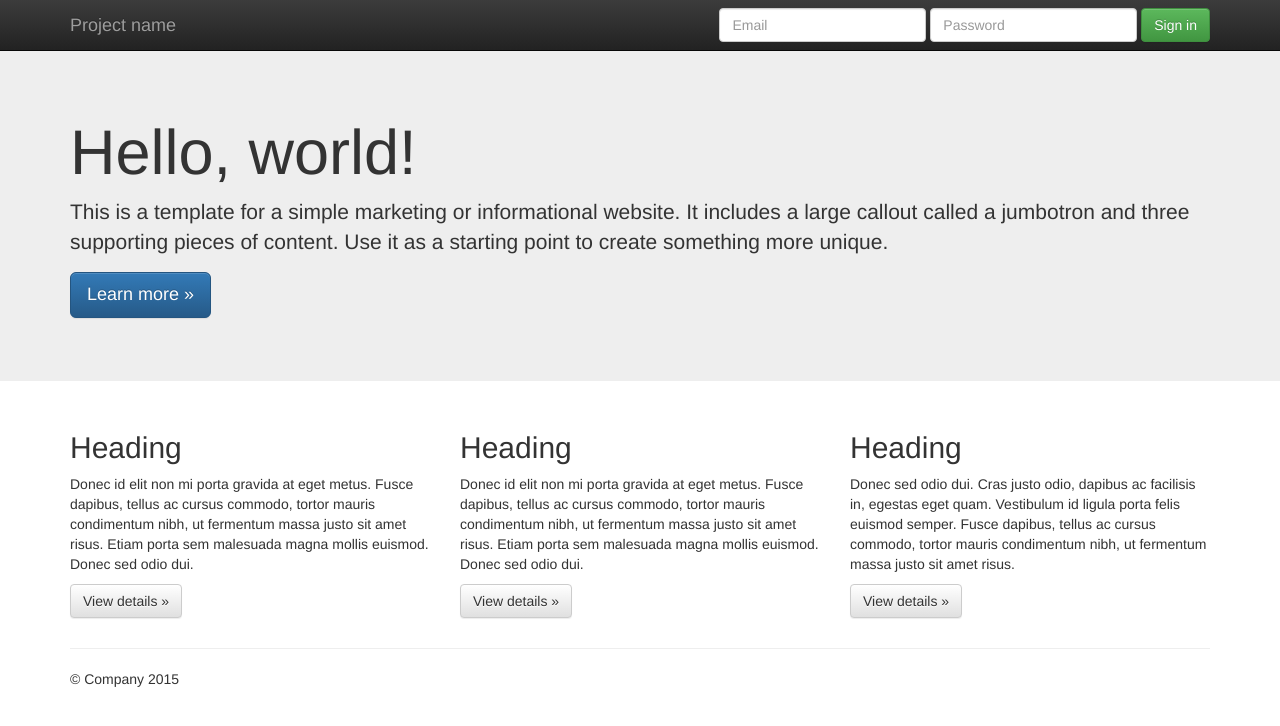
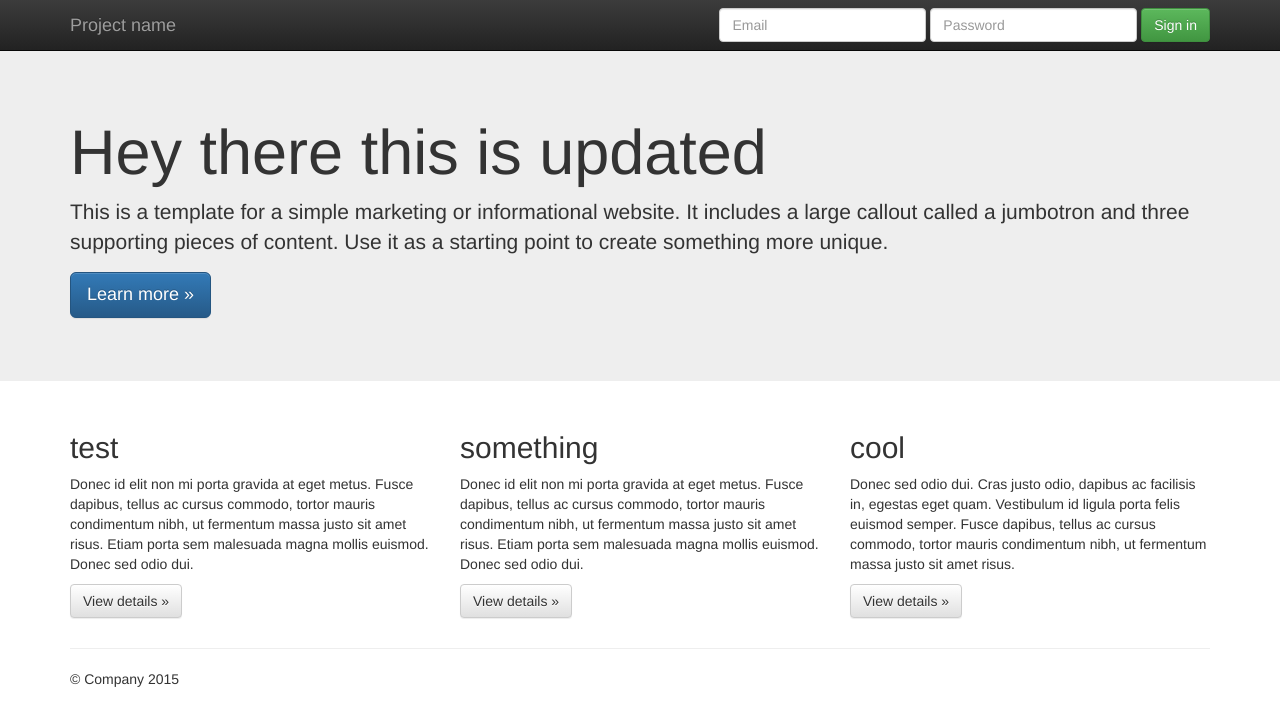
Before and after one commit to bobedwards123/teststatic, a plain HTML site: page index.html in a window 1280 px wide. Drawn offline with nearby package versions, Linux system fonts and the light colour scheme.

Commit message:
added updates to index.html

```diff
--- a/index.html
+++ b/index.html
@@ -55,7 +55,7 @@
     <!-- Main jumbotron for a primary marketing message or call to action -->
     <div class="jumbotron">
       <div class="container">
-        <h1>Hello, world!</h1>
+        <h1>Hey there this is updated</h1>
         <p>This is a template for a simple marketing or informational website. It includes a large callout called a jumbotron and three supporting pieces of content. Use it as a starting point to create something more unique.</p>
         <p><a class="btn btn-primary btn-lg" href="#" role="button">Learn more &raquo;</a></p>
       </div>
@@ -65,17 +65,17 @@
       <!-- Example row of columns -->
       <div class="row">
         <div class="col-md-4">
-          <h2>Heading</h2>
+          <h2>test</h2>
           <p>Donec id elit non mi porta gravida at eget metus. Fusce dapibus, tellus ac cursus commodo, tortor mauris condimentum nibh, ut fermentum massa justo sit amet risus. Etiam porta sem malesuada magna mollis euismod. Donec sed odio dui. </p>
           <p><a class="btn btn-default" href="#" role="button">View details &raquo;</a></p>
         </div>
         <div class="col-md-4">
-          <h2>Heading</h2>
+          <h2>something</h2>
           <p>Donec id elit non mi porta gravida at eget metus. Fusce dapibus, tellus ac cursus commodo, tortor mauris condimentum nibh, ut fermentum massa justo sit amet risus. Etiam porta sem malesuada magna mollis euismod. Donec sed odio dui. </p>
           <p><a class="btn btn-default" href="#" role="button">View details &raquo;</a></p>
        </div>
         <div class="col-md-4">
-          <h2>Heading</h2>
+          <h2>cool</h2>
           <p>Donec sed odio dui. Cras justo odio, dapibus ac facilisis in, egestas eget quam. Vestibulum id ligula porta felis euismod semper. Fusce dapibus, tellus ac cursus commodo, tortor mauris condimentum nibh, ut fermentum massa justo sit amet risus.</p>
           <p><a class="btn btn-default" href="#" role="button">View details &raquo;</a></p>
         </div>
```
